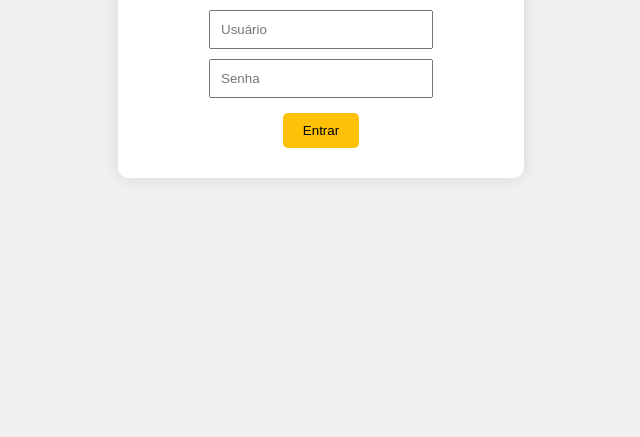
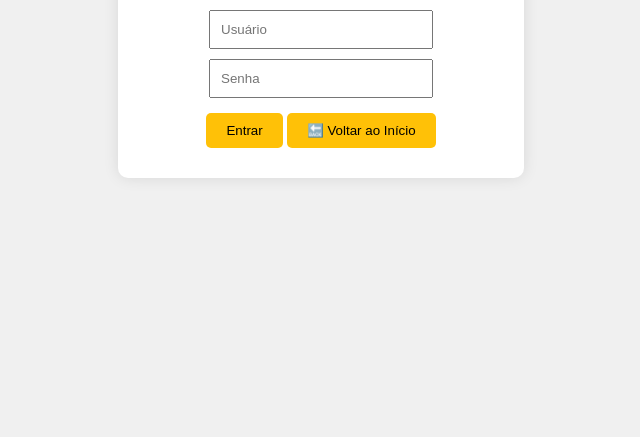
Before and after one commit to makenson83/max-agency-express, a plain HTML site: page index.html in a window 1280 px wide. Shown: the part 363-800 px from the top of the page, without its empty margins (319-959 px from the left). Drawn offline with Linux system fonts and the light colour scheme.

Commit message:
Update index.html

```diff
--- a/index.html
+++ b/index.html
@@ -12,6 +12,7 @@
       <input type="text" id="usuario" placeholder="Usuário"><br>
       <input type="password" id="senha" placeholder="Senha"><br>
       <button type="submit">Entrar</button>
+       <button onclick="window.location.href='index.html'">🔙 Voltar ao Início</button>
     </form>
   </div>
 
```
